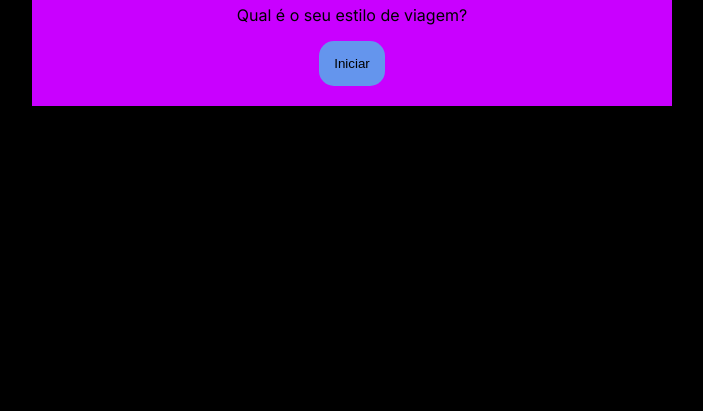
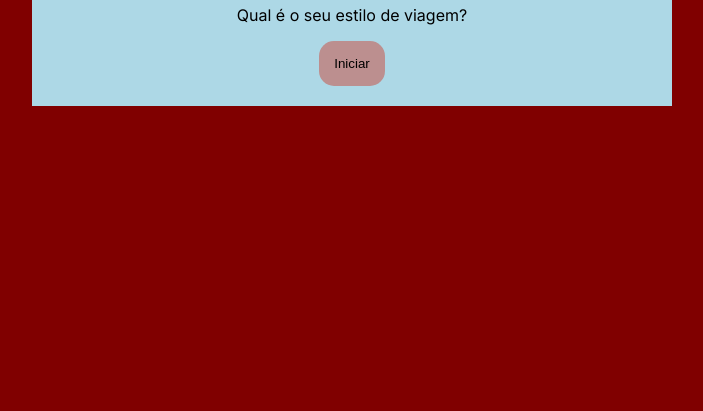
Before and after one commit to poly07/tecnicascomputacionais, a plain HTML site: page index.html in a window 1280 px wide. Shown: the part 405-816 px from the top of the page, without its empty margins (288-991 px from the left). Drawn offline with Linux system fonts and the light colour scheme.

Commit message:
Update style.css

```diff
--- a/style.css
+++ b/style.css
@@ -1,10 +1,10 @@
 @import url('https://fonts.googleapis.com/css2?family=Chakra+Petch:ital,wght@0,300;0,400;0,500;0,600;0,700;1,300;1,400;1,500;1,600;1,700&family=Inter:wght@100;200;300;400;500;600;700;800;900&display=swap');
 
 :root {
-    --cor-fundo: #000000;
-    --cor-principal: #C900FF ;
-    --cor-secundaria: #6495ED;
-    --cor-destaque: #663399;
+    --cor-fundo: #800000;
+    --cor-principal: #ADD8E6 ;
+    --cor-secundaria: #BC8F8F;
+    --cor-destaque: #D8BFD8;
     --cor-texto: #000000;
 }
 
```
